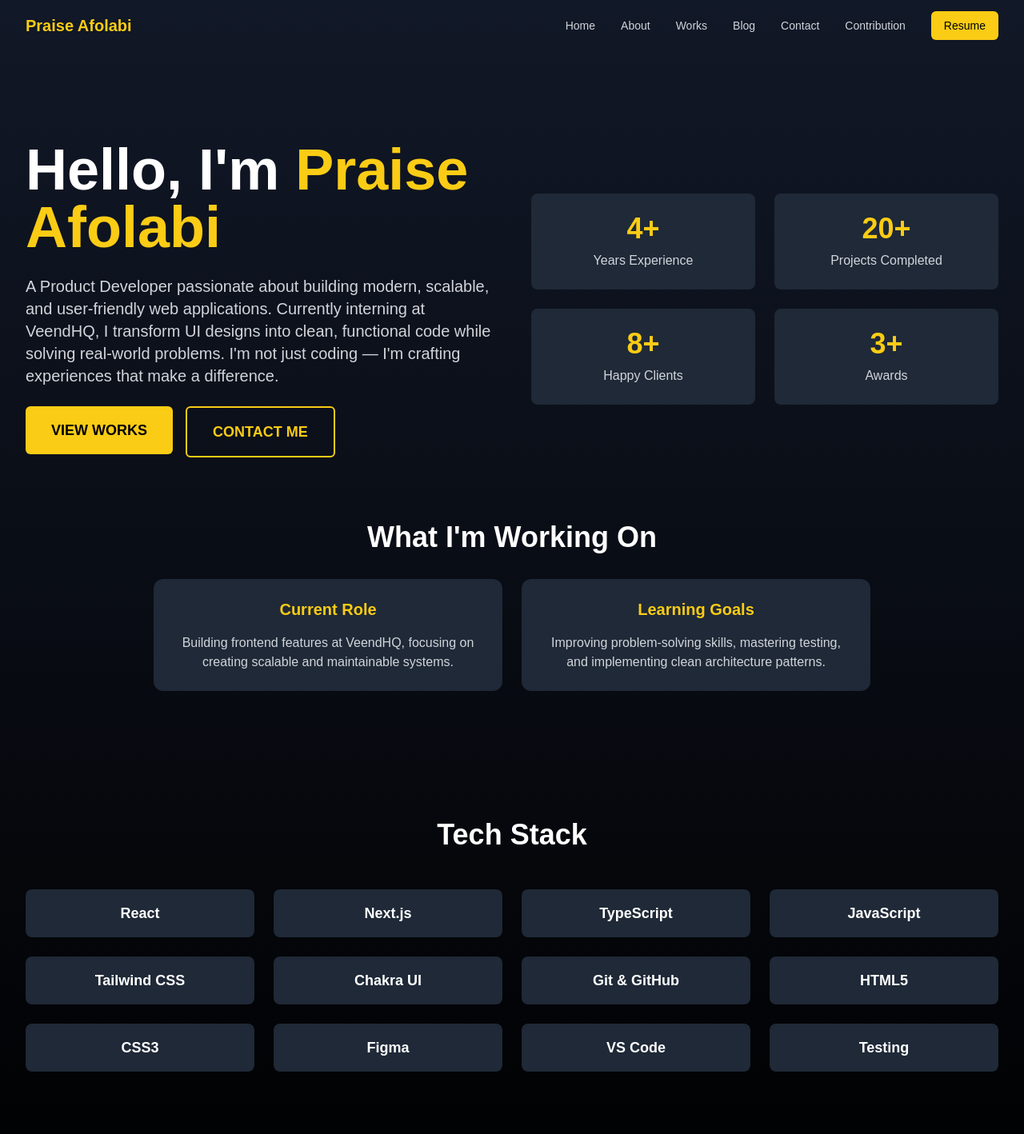
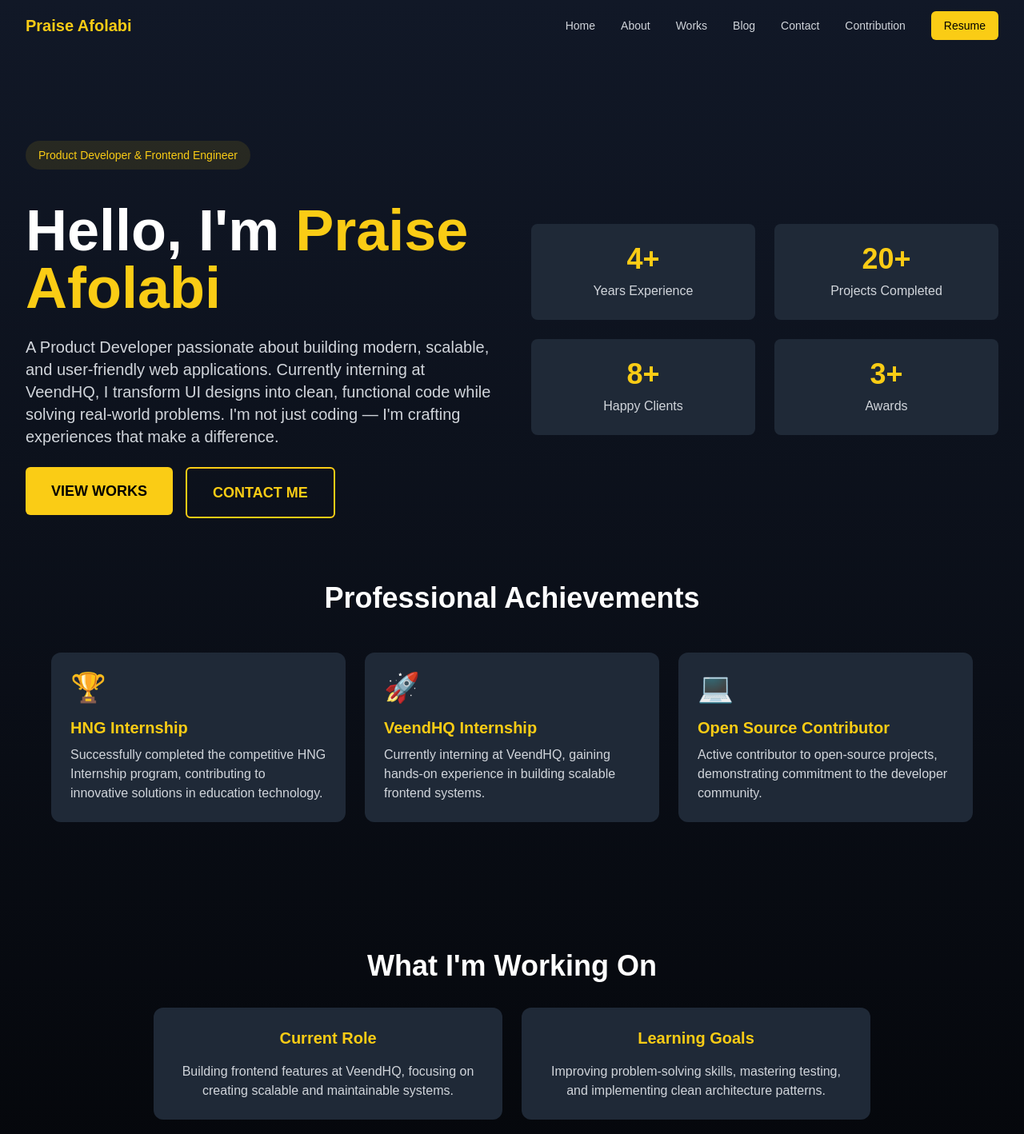
Before and after one commit to Apex10A/apex-portfolio, a Next.js app: page / in a window 1280 px wide. Shown: the top 1418 px of the page at 80% size. Built offline with nearby package versions, Linux system fonts and the light colour scheme; a web font is replaced by a local one.

Commit message:
fix: updated portfolio

```diff
--- a/src/app/page.tsx
+++ b/src/app/page.tsx
@@ -23,6 +23,12 @@ interface TechStackItemProps {
   index: number;
 }
 
+interface AchievementCardProps {
+  title: string;
+  description: string;
+  icon: string;
+}
+
 // Data
 const TECH_STACK = [
   'React', 'Next.js', 'TypeScript', 'JavaScript',
@@ -35,6 +41,24 @@ const STATS: StatCardProps[] = [
   { count: '20+', label: 'Projects Completed' },
   { count: '8+', label: 'Happy Clients' },
   { count: '3+', label: 'Awards' },
+];
+
+const ACHIEVEMENTS: AchievementCardProps[] = [
+  {
+    title: "HNG Internship",
+    description: "Successfully completed the competitive HNG Internship program, contributing to innovative solutions in education technology.",
+    icon: "🏆"
+  },
+  {
+    title: "VeendHQ Internship",
+    description: "Currently interning at VeendHQ, gaining hands-on experience in building scalable frontend systems.",
+    icon: "🚀"
+  },
+  {
+    title: "Open Source Contributor",
+    description: "Active contributor to open-source projects, demonstrating commitment to the developer community.",
+    icon: "💻"
+  }
 ];
 
 const SOCIAL_LINKS: SocialLinkProps[] = [
@@ -71,6 +95,21 @@ const TechStackItem = ({ name, index }: TechStackItemProps) => (
   </motion.div>
 );
 
+const AchievementCard = ({ title, description, icon }: AchievementCardProps) => (
+  <motion.div
+    className="bg-gray-800 p-6 rounded-xl"
+    initial={{ opacity: 0, y: 20 }}
+    whileInView={{ opacity: 1, y: 0 }}
+    viewport={{ once: true }}
+    transition={{ duration: 0.5 }}
+    whileHover={{ y: -5, transition: { type: "spring", stiffness: 300 } }}
+  >
+    <div className="text-4xl mb-4">{icon}</div>
+    <h3 className="text-xl font-semibold mb-2 text-yellow-400">{title}</h3>
+    <p className="text-gray-300">{description}</p>
+  </motion.div>
+);
+
 const SocialLink = ({ href, icon: Icon, label }: SocialLinkProps) => (
   <motion.a
     href={href}
@@ -98,6 +137,15 @@ export default function Home() {
             animate={{ opacity: 1, x: 0 }}
             transition={{ duration: 0.8 }}
           >
+            <motion.div
+              initial={{ opacity: 0 }}
+              animate={{ opacity: 1 }}
+              transition={{ duration: 0.8, delay: 0.1 }}
+              className="inline-block bg-yellow-400/10 text-yellow-400 px-4 py-2 rounded-full text-sm font-medium mb-4"
+            >
+              Product Developer & Frontend Engineer
+            </motion.div>
+
             <motion.h1
               className="text-3xl sm:text-4xl lg:text-7xl font-extrabold leading-tight"
               initial={{ opacity: 0 }}
@@ -153,6 +201,24 @@ export default function Home() {
             ))}
           </div>
         </div>
+      </section>
+
+      {/* Achievements Section */}
+      <section className="container mx-auto px-4 lg:px-8 py-16 sm:py-20">
+        <motion.div
+          initial={{ opacity: 0, y: 20 }}
+          whileInView={{ opacity: 1, y: 0 }}
+          viewport={{ once: true }}
+          transition={{ duration: 0.6 }}
+          className="max-w-6xl mx-auto"
+        >
+          <h2 className="text-2xl sm:text-3xl lg:text-4xl font-bold text-center mb-12">Professional Achievements</h2>
+          <div className="grid grid-cols-1 md:grid-cols-3 gap-6">
+            {ACHIEVEMENTS.map((achievement, index) => (
+              <AchievementCard key={index} {...achievement} />
+            ))}
+          </div>
+        </motion.div>
       </section>
 
       {/* Current Focus Section */}
```
